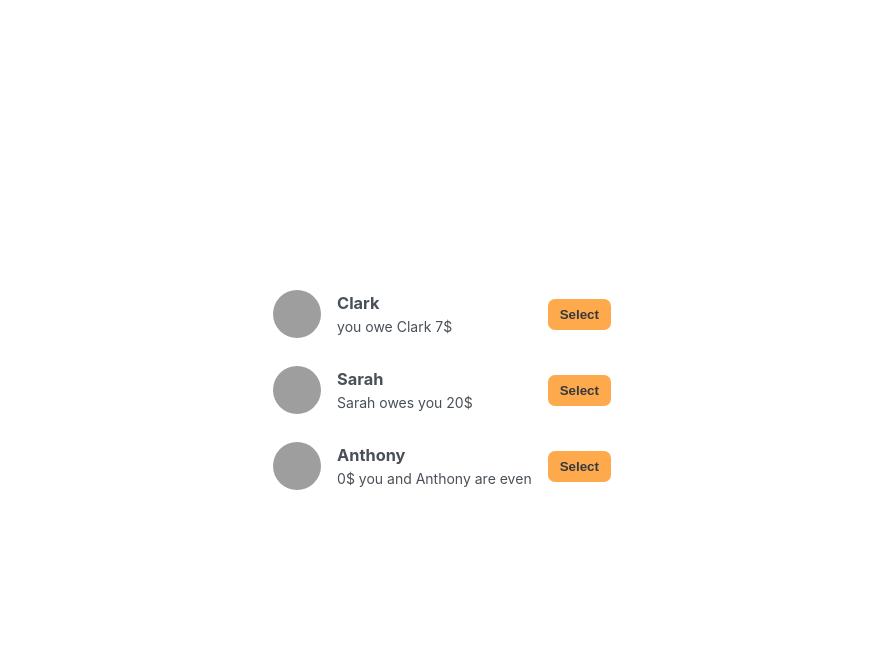
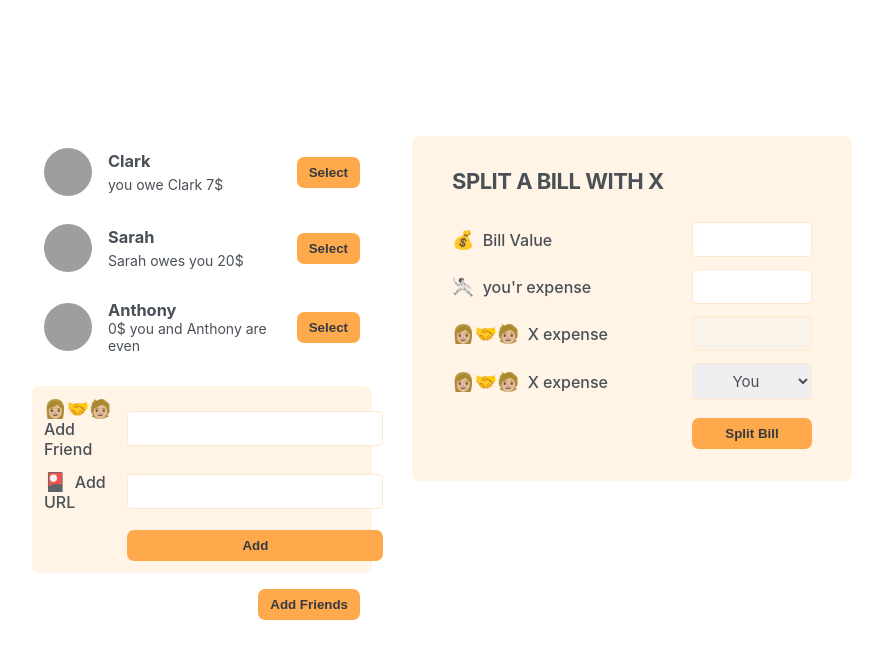
Before and after one commit to HAMZAELALOUI/eat-n-split, a React (Create React App) app: page / in a window 1280 px wide. Shown: the top 658 px of the page, without its empty margins (198-1081 px from the left). Built offline with nearby package versions, Linux system fonts and the light colour scheme; grey boxes are pictures that could not be loaded.

Commit message:
add form

```diff
--- a/src/App.js
+++ b/src/App.js
@@ -20,10 +20,13 @@
 ];
 export default function App() {
   return (
-    <div className="App">
+    <div className="app">
       <div className="sidebar">
         <FriendsList />
+        <FormAddFriends />
+        <Button>Add Friends</Button>
       </div>
+      <FormSplitBill />
     </div>
   );
 }
@@ -58,7 +61,44 @@
           {Math.abs(friend.balance)}$ you and {friend.name} are even
         </p>
       )}
-      <button className="button">Select</button>
+      <Button>Select</Button>
     </li>
   );
 }
+function Button({ children }) {
+  return <button className="button">{children}</button>;
+}
+function FormAddFriends() {
+  return (
+    <form className="form-add-friend">
+      <label>👩🏼‍🤝‍🧑🏼 Add Friend</label>
+      <input type="text" />
+      <label>🎴 Add URL</label>
+      <input type="text" />
+      <Button>Add</Button>
+    </form>
+  );
+}
+function FormSplitBill() {
+  return (
+    <form className="form-split-bill">
+      <h2>Split a Bill with x</h2>
+      <label>💰 Bill Value</label>
+      <input type="text" />
+
+      <label>🤺 you'r expense</label>
+      <input type="text" />
+
+      <label>👩🏼‍🤝‍🧑🏼 X expense</label>
+      <input type="text" disabled />
+
+      <label>👩🏼‍🤝‍🧑🏼 X expense</label>
+      <select>
+        <option value="{user}">You</option>
+        <option value="{friend}">X</option>
+      </select>
+
+      <Button>Split Bill</Button>
+    </form>
+  );
+}
```
